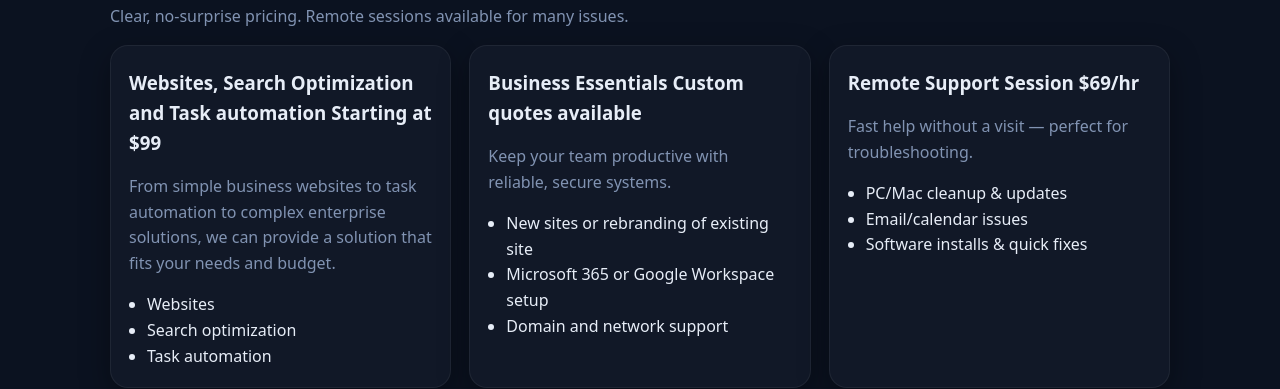
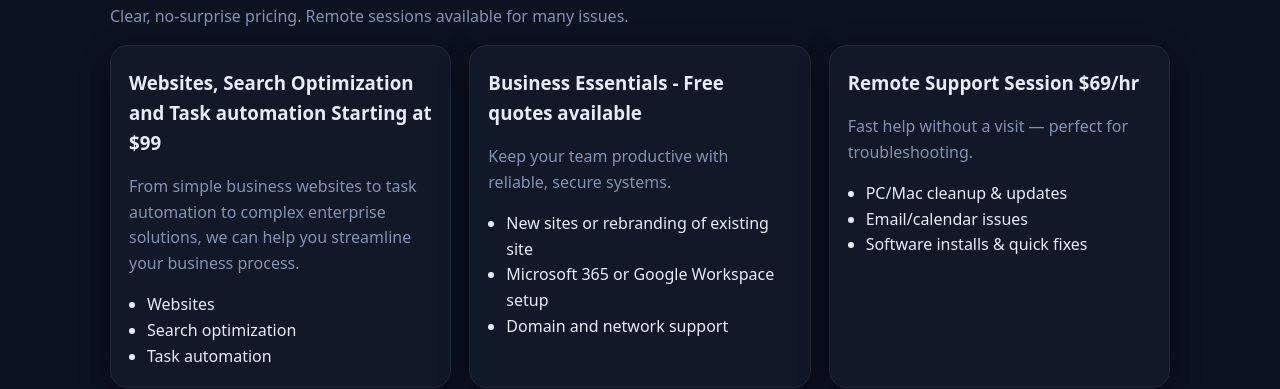
Before and after one commit to carlileconsult/carlileconsultingcompany.github.io, a plain HTML site: page index.html in a window 1280 px wide. Shown: the part 558-947 px from the top of the page. Drawn offline with Linux system fonts and the light colour scheme.

Commit message:
Update index.html

```diff
--- a/index.html
+++ b/index.html
@@ -147,7 +147,7 @@
         <div class="grid">
           <article class="card">
             <h3>Websites, Search Optimization and Task automation <span class="price">Starting at $99</span></h3>
-            <p class="muted">From simple business websites to task automation to complex enterprise solutions, we can provide a solution that fits your needs and budget.</p>
+            <p class="muted">From simple business websites to task automation to complex enterprise solutions, we can help you streamline your business process.</p>
             <ul>
               <li>Websites</li>
               <li>Search optimization</li>
@@ -155,7 +155,7 @@
             </ul>
           </article>
           <article class="card">
-            <h3>Business Essentials <span class="price">Custom quotes available</span></h3>
+            <h3>Business Essentials <span class="price"> - Free quotes available</span></h3>
             <p class="muted">Keep your team productive with reliable, secure systems.</p>
             <ul>
               <li>New sites or rebranding of existing site</li>
```
